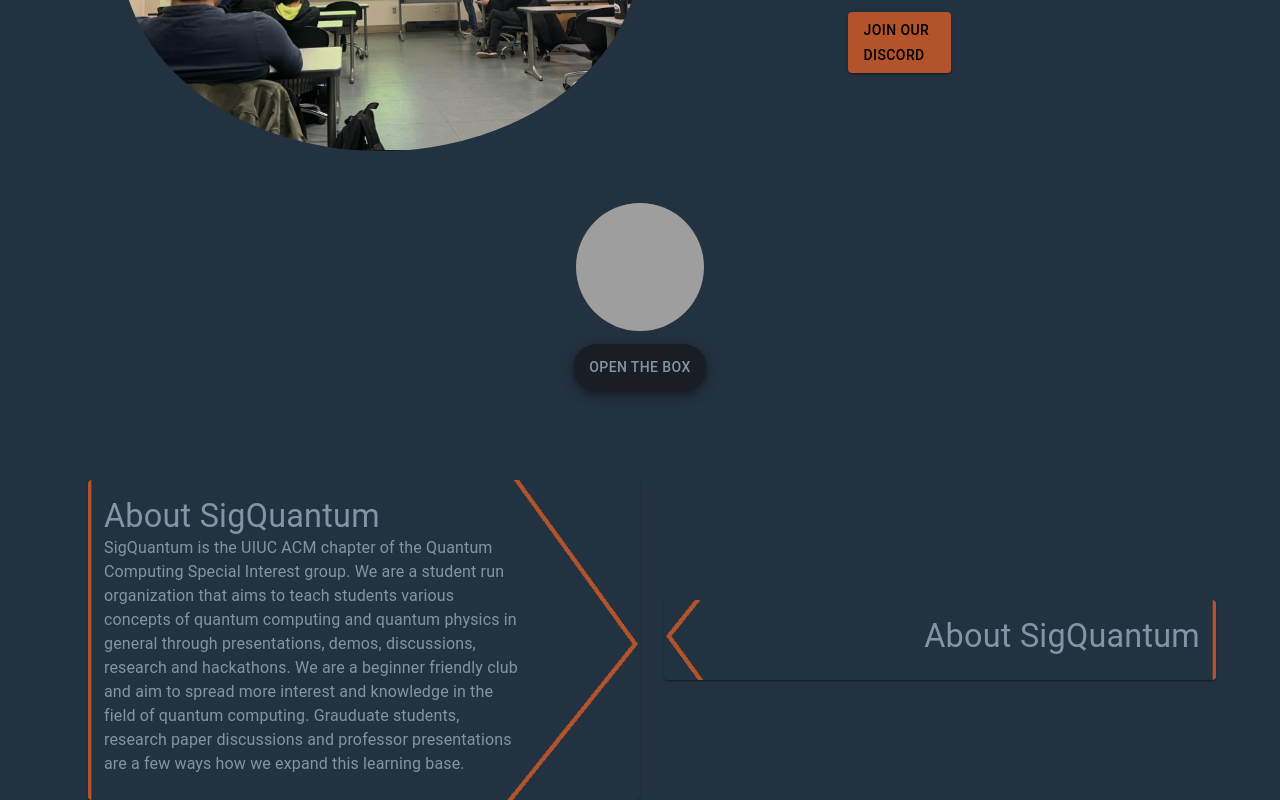
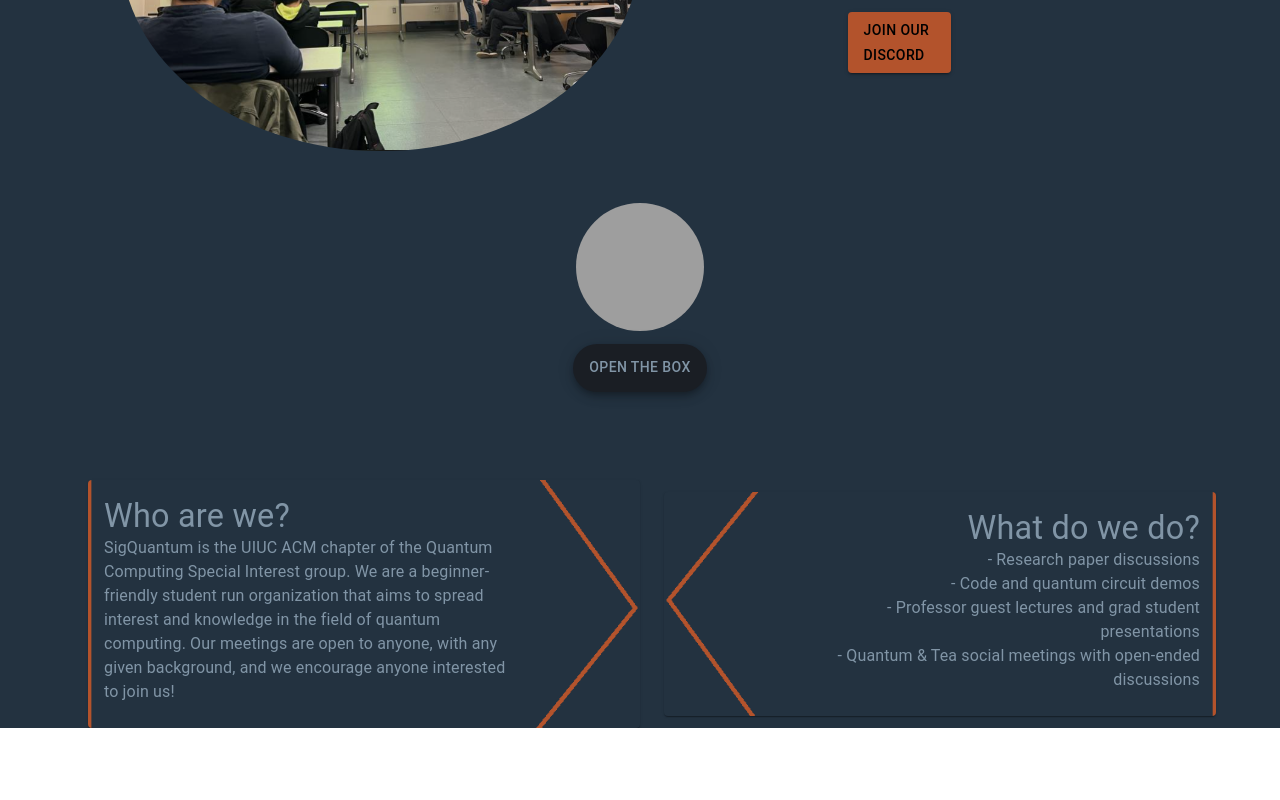
Before and after one commit to acm-uiuc/sigquantum-web, a React (Create React App) app: page / in a window 1280 px wide. Shown: the part 365-1165 px from the top of the page. After the commit the page ends 1093 px from the top, so only its background shows below. Built offline with nearby package versions, Linux system fonts and the light colour scheme; grey boxes are pictures that could not be loaded.

Commit message:
about section

```diff
--- a/src/components/LandingPage.jsx
+++ b/src/components/LandingPage.jsx
@@ -1,9 +1,8 @@
 import React from 'react';
-import { Grid, Typography, Button, Paper, Card, CardContent } from '@mui/material';
+import { Grid, Typography, Button, Paper, Card, CardContent, ListItem } from '@mui/material';
 import { ThemeProvider } from '@mui/material/styles';
 import theme from '../theme';
 import ScrollDownButton from './about';
-import { Info, ContactSupport } from '@mui/icons-material';
 
 const LandingPage = () => {
   return (
@@ -11,7 +10,11 @@
       <div style={{ backgroundColor: theme.palette.background.default, minHeight: '100vh' }}>
       <Grid container direction="column" justifyContent="center" alignItems="center">
         <Grid item>
-          <Grid container alignItems="center">
+          <Grid container alignItems="center"  sx={{'@media (max-width: 900px)': {
+                    flexDirection: 'column',
+                    width: '100vw',
+                    alignItems: 'center',
+                  }}}>
             <Grid item xs={12} sm={6} order={{ xs: 1, sm: 2 }}>
               <Typography variant="h1" align="center" style={{ color: theme.palette.tertiary.main, margin: 'auto' }}>
                 SigQuantum
@@ -43,9 +46,10 @@
                   backgroundColor: theme.palette.background.default,
                   borderRadius: "50%",
                   overflow: 'hidden',
-                  '@media (max-width: 600px)': {
+                  '@media (max-width: 900px)': {
                     width: '80%',
                     borderRadius: "5%",
+
                   },
                 }}
               >
@@ -63,19 +67,19 @@
 
       <div id="about">
       <Grid container spacing={3} justifyContent="center" alignItems="center"
-          sx={{ margin: '5% auto', maxWidth: '90vw', objectFit:'scale-down',
-          '@media (max-width: 720px)': {
+          sx={{ margin: '5% auto', maxWidth: '90vw', objectFit:'scale-down', width: '100%',
+          '@media (max-width: 900px)': {
             flexDirection: 'column',
             width: '100%',
+            maxWidth: '100vw',
+            margin: '0 0',
           } }}>
-        <Grid item xs={12} sm={6}>
+        <Grid item xs={12} sm={9} md={6}>
           <Card
             sx={{
               backgroundImage: `url(${'../ket.png'})`,
               backgroundSize: 'cover',
-              objectFit:'scale-down',
               backgroundPosition: 'left',
-              // height: '70vh',
               backgroundRepeat: 'no-repeat',
               backgroundColor: theme.palette.primary.main,
               color: theme.palette.secondary.main,
@@ -86,21 +90,19 @@
           >
             <CardContent>
               <Typography variant="h4" align="left">
-                About SigQuantum
+                Who are we?
               </Typography>
               <Typography variant="body1" align='left' paddingRight={'20%'}>
-                {"SigQuantum is the UIUC ACM chapter of the Quantum Computing Special Interest group. We are a student run organization that aims to teach students various concepts of quantum computing and quantum physics in general through presentations, demos, discussions, research and hackathons. We are a beginner friendly club and aim to spread more interest and knowledge in the field of quantum computing. Grauduate students, research paper discussions and professor presentations are a few ways how we expand this learning base."}
+                {"SigQuantum is the UIUC ACM chapter of the Quantum Computing Special Interest group. We are a beginner-friendly student run organization that aims to spread interest and knowledge in the field of quantum computing. Our meetings are open to anyone, with any given background, and we encourage anyone interested to join us!"}
               </Typography>
             </CardContent>
           </Card>
         </Grid>
-        <Grid item xs={12} sm={6}>
+        <Grid item xs={12} sm={9} md={6}>
           <Card
             sx={{
               backgroundImage: `url(${'../bra.png'})`,
               backgroundSize: 'cover',
-              objectFit:'scale-down',
-              // height: '70vh',
               backgroundPosition: 'right',
               backgroundRepeat: 'no-repeat',
               backgroundColor: theme.palette.primary.main,
@@ -111,12 +113,13 @@
             }}
           >
             <CardContent>
-              <Typography variant="h4" align="right">
-                About SigQuantum
+              <Typography variant="h4" align="right" paddingLeft={'20%'}>
+                What do we do?
               </Typography>
-              <Typography variant="body1" align='right'>
-                {""}
-              </Typography>
+                <Typography variant="body1" align="right" paddingLeft={'20%'}>- Research paper discussions</Typography>
+                <Typography variant="body1" align="right" paddingLeft={'20%'}>- Code and quantum circuit demos</Typography>
+                <Typography variant="body1" align="right" paddingLeft={'20%'}>- Professor guest lectures and grad student presentations</Typography>
+                <Typography variant="body1" align="right" paddingLeft={'20%'}>- Quantum & Tea social meetings with open-ended discussions</Typography>
             </CardContent>
           </Card>
         </Grid>
```
